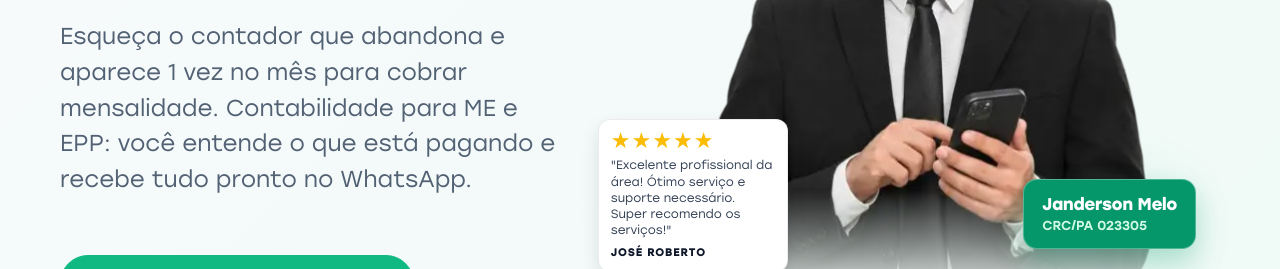
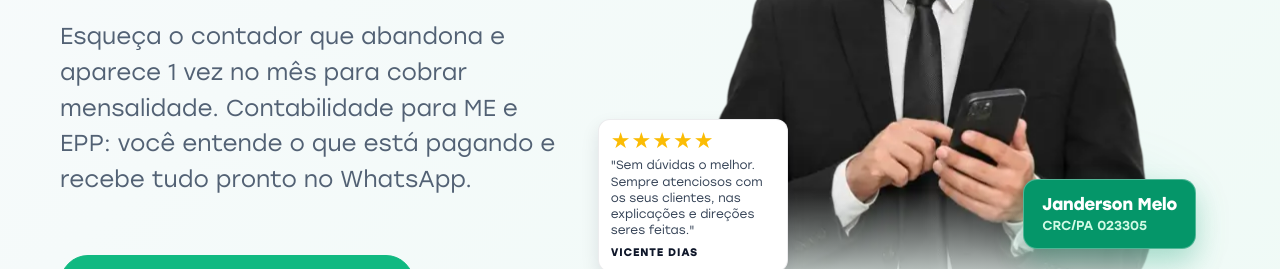
Before and after one commit to jandersonmelo/jandersonmelo, a plain HTML site: page index.html in a window 1280 px wide. Shown: the part 370-639 px from the top of the page. Drawn offline with Linux system fonts and the light colour scheme.

Commit message:
Atualização de páginas contabilidade
Atualização de depoimento na headline principal

```diff
--- a/index.html
+++ b/index.html
@@ -788,8 +788,8 @@
           </div>
           <figure class="hero-review" aria-label="Avaliação de José Roberto no Google">
             <span class="stars" aria-label="5 de 5 estrelas">★★★★★</span>
-            <p>"Excelente profissional da área! Ótimo serviço e suporte necessário. Super recomendo os serviços!"</p>
-            <cite>José Roberto</cite>
+            <p>"Sem dúvidas o melhor. Sempre atenciosos com os seus clientes, nas explicações e direções seres feitas."</p>
+            <cite>Vicente Dias</cite>
           </figure>
         </div>
         <p>Esqueça o contador que abandona e aparece 1 vez no mês para cobrar mensalidade. Contabilidade para ME e EPP: você entende o que está pagando e recebe tudo pronto no WhatsApp.
```
